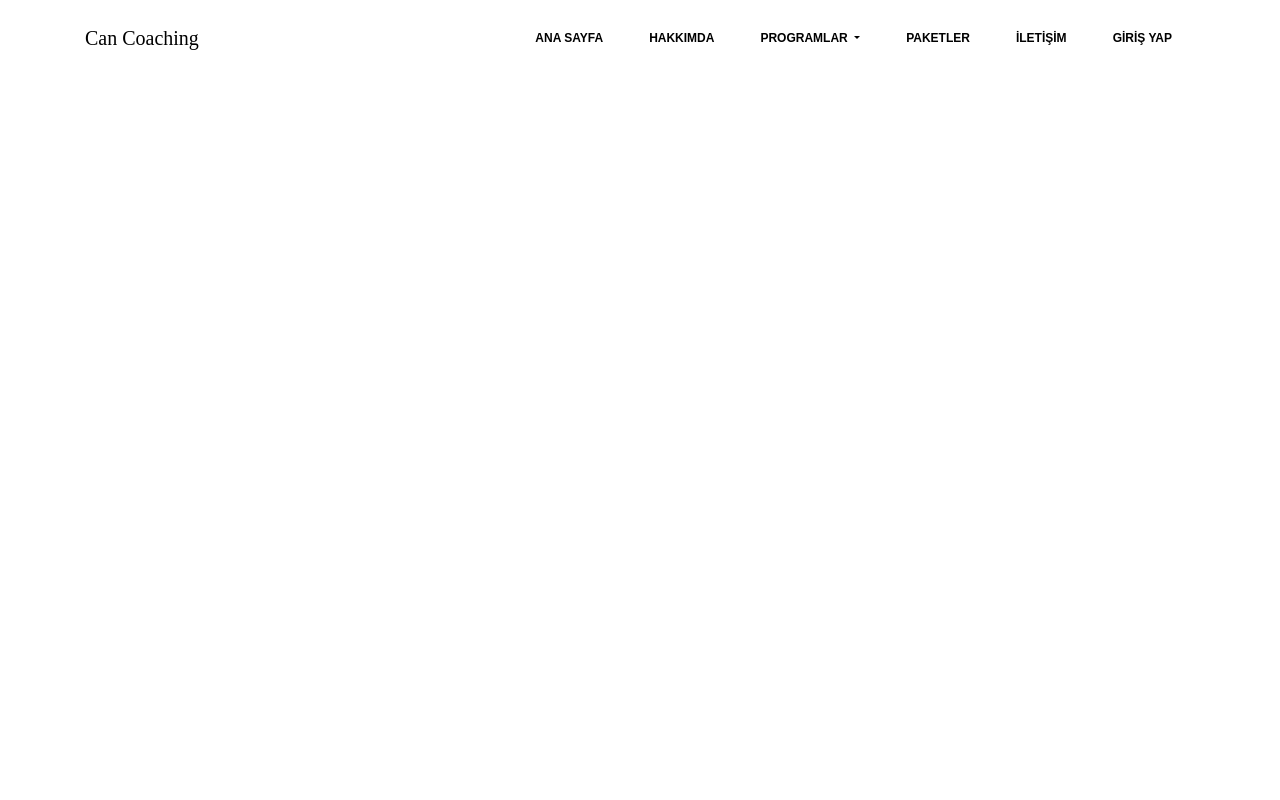
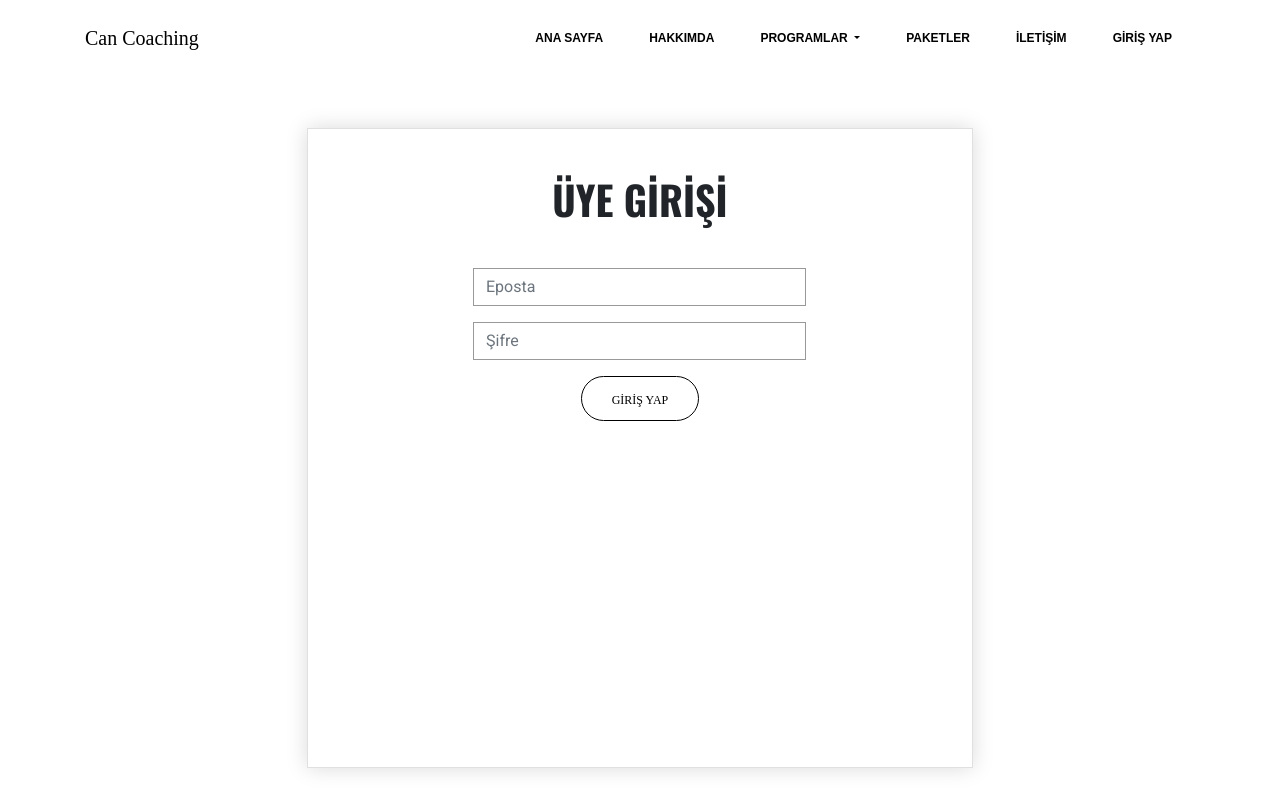
Before and after one commit to berkayersoyy/trainershome-frontend-angular, an Angular app: page /login in a window 1280 px wide. Before the commit this address led to /. Shown: the top 800 px of the page. Built offline with nearby package versions, Linux system fonts and the light colour scheme; a web font is replaced by a local one.

Commit message:
Login component added and small changes made on navbar

```diff
--- a/src/app/app-routing.module.ts
+++ b/src/app/app-routing.module.ts
@@ -3,6 +3,7 @@ import { RouterModule, Routes } from '@angular/router';
 import { AboutMeComponent } from './components/about-me/about-me.component';
 import { ContactComponent } from './components/contact/contact.component';
 import { HomeComponent } from './components/home/home.component';
+import { LoginComponent } from './components/login/login.component';
 import { OnlineTrainingComponent } from './components/online-training/online-training.component';
 import { PersonalTrainingComponent } from './components/personal-training/personal-training.component';
 import { PricingComponent } from './components/pricing/pricing.component';
@@ -13,7 +14,8 @@ const routes: Routes = [
   {path:"contact",component:ContactComponent},
   {path:"personaltraining",component:PersonalTrainingComponent},
   {path:"onlinetraining",component:OnlineTrainingComponent},
-  {path:"pricing",component:PricingComponent}
+  {path:"pricing",component:PricingComponent},
+  {path:"login",component:LoginComponent}
 ];
 
 @NgModule({
--- a/src/app/app.module.ts
+++ b/src/app/app.module.ts
@@ -30,6 +30,8 @@ import { PricingBodyComponent } from './components/pricing-body/pricing-body.com
 import { HomeBannerComponent } from './components/home-banner/home-banner.component';
 import { FontAwesomeModule } from '@fortawesome/angular-fontawesome';
 import { PricingBannerComponent } from './components/pricing-banner/pricing-banner.component';
+import { LoginComponent } from './components/login/login.component';
+import { LoginBodyComponent } from './components/login-body/login-body.component';
 @NgModule({
   declarations: [
     AppComponent,
@@ -57,6 +59,8 @@ import { PricingBannerComponent } from './components/pricing-banner/pricing-bann
     PricingBodyComponent,
     HomeBannerComponent,
     PricingBannerComponent,
+    LoginComponent,
+    LoginBodyComponent,
 
   ],
   imports: [
--- /dev/null
+++ b/src/app/components/login-body/login-body.component.css
@@ -0,0 +1,75 @@
+.section{
+    padding-top: 90px;
+    margin-top: 3%;
+    margin-bottom: 3%;
+}
+.box-wrapper {
+  height: 80vh;
+  width: 60%;
+  background-color: white;
+  border: 1px solid #e0e0e0;
+  box-shadow: 0 0 20px rgb(0, 0, 0, 15%);
+  margin: 0 auto;
+}
+.box-wrapper h1{
+    text-align: center;
+    margin: 8%;
+    font-size: 40px;
+    font-family: oswald-bold;
+}
+.input-group{
+    width: 50%;
+    margin: 0 auto;
+}
+.form-control {
+    background-color: transparent;
+    border-radius: 0;
+    border: 1px solid rgba(0, 0, 0, 0.4);
+  }
+.form-control:focus {
+    box-shadow: none;
+    border-radius: 3px;
+    border: 2px solid black;
+    background-color: rgb(239, 239, 239);
+  }
+  .form-control:hover {
+    background-color: rgb(239, 239, 239);
+  }
+  .btn:hover {
+    background: black;
+    color: white;
+    transition: 0.3s ease;
+  }
+  .form-check-input {
+    transform: scale(1.5);
+  }
+  .form-check-label {
+    font-size: 14px;
+    font-weight: normal;
+    font-family: montserrat;
+    margin-bottom: 3%;
+    margin-left: 3%;
+  }
+  .btn {
+    text-transform: uppercase;
+    color: black;
+    background-color: transparent;
+    border-color: black;
+    height: 45px;
+    font-family: montserrat;
+    font-size: 12px;
+    border-radius: 40px;
+    box-shadow: none;
+    padding: 14px 30px;
+  }
+  .center{
+      text-align: center;
+  }
+@media screen and (max-device-width:767px){
+    .box-wrapper{
+        width: 100%;
+    }
+    .input-group{
+        width: 70%;
+    }
+}
--- /dev/null
+++ b/src/app/components/login-body/login-body.component.html
@@ -0,0 +1,27 @@
+<div class="container section">
+  <div class="box-wrapper">
+    <h1>ÜYE GİRİŞİ</h1>
+    <div class="input-group mb-3">
+      <div class="input-group-prepend"></div>
+      <input
+        type="text"
+        class="form-control"
+        aria-label="Email"
+        placeholder="Eposta"
+      />
+    </div>
+    <div class="input-group mb-3">
+      <div class="input-group-prepend"></div>
+      <input
+        type="text"
+        class="form-control"
+        placeholder="Şifre"
+        aria-label="Password"
+      />
+    </div>
+    <div class="center">
+        <button class="btn">GİRİŞ YAP</button>
+    </div>
+
+  </div>
+</div>
--- /dev/null
+++ b/src/app/components/login-body/login-body.component.ts
@@ -0,0 +1,15 @@
+import { Component, OnInit } from '@angular/core';
+
+@Component({
+  selector: 'app-login-body',
+  templateUrl: './login-body.component.html',
+  styleUrls: ['./login-body.component.css']
+})
+export class LoginBodyComponent implements OnInit {
+
+  constructor() { }
+
+  ngOnInit(): void {
+  }
+
+}
--- /dev/null
+++ b/src/app/components/login/login.component.html
@@ -0,0 +1,2 @@
+<app-login-body></app-login-body>
+<app-footer></app-footer>
--- /dev/null
+++ b/src/app/components/login/login.component.ts
@@ -0,0 +1,15 @@
+import { Component, OnInit } from '@angular/core';
+
+@Component({
+  selector: 'app-login',
+  templateUrl: './login.component.html',
+  styleUrls: ['./login.component.css']
+})
+export class LoginComponent implements OnInit {
+
+  constructor() { }
+
+  ngOnInit(): void {
+  }
+
+}
--- a/src/app/components/navbar/navbar.component.css
+++ b/src/app/components/navbar/navbar.component.css
@@ -11,16 +11,16 @@
   transition: 0.2s ease;
 }
 .navbar-toggler{
-  border-color: black !important;
+  border: none !important;
 }
 li a{
   font-size: 12px;
   font-weight: 700;
-  color: black;
+  color: black !important;
   font-family: 'Montserrat',sans-serif;
 }
 li a:hover{
-  color: rgba(0, 0, 0, 0.6);
+  color: rgba(0, 0, 0, 0.6) !important;
   transition: 0.3s ease;
 }
 .bg-light{
--- a/src/app/components/navbar/navbar.component.html
+++ b/src/app/components/navbar/navbar.component.html
@@ -1,4 +1,4 @@
-<nav class="navbar navbar-custom navbar-expand-lg sticky bg-light">
+<nav class="navbar navbar-expand-lg navbar-light sticky bg-light">
   <div class="container">
     <a class="navbar-brand" href="/">Can Coaching</a>
   <button
@@ -14,7 +14,7 @@
   </button>
 
   <div class="collapse navbar-collapse" id="navbarSupportedContent">
-    <ul class="navbar-nav ml-auto ul-nav">
+    <ul class="navbar-nav ml-auto ul-nav navbar-menu">
       <li class="nav-item">
         <a class="nav-link" href="/"
           >Ana Sayfa</a
```
Also changed, not shown: src/app/components/login/login.component.css (added).
